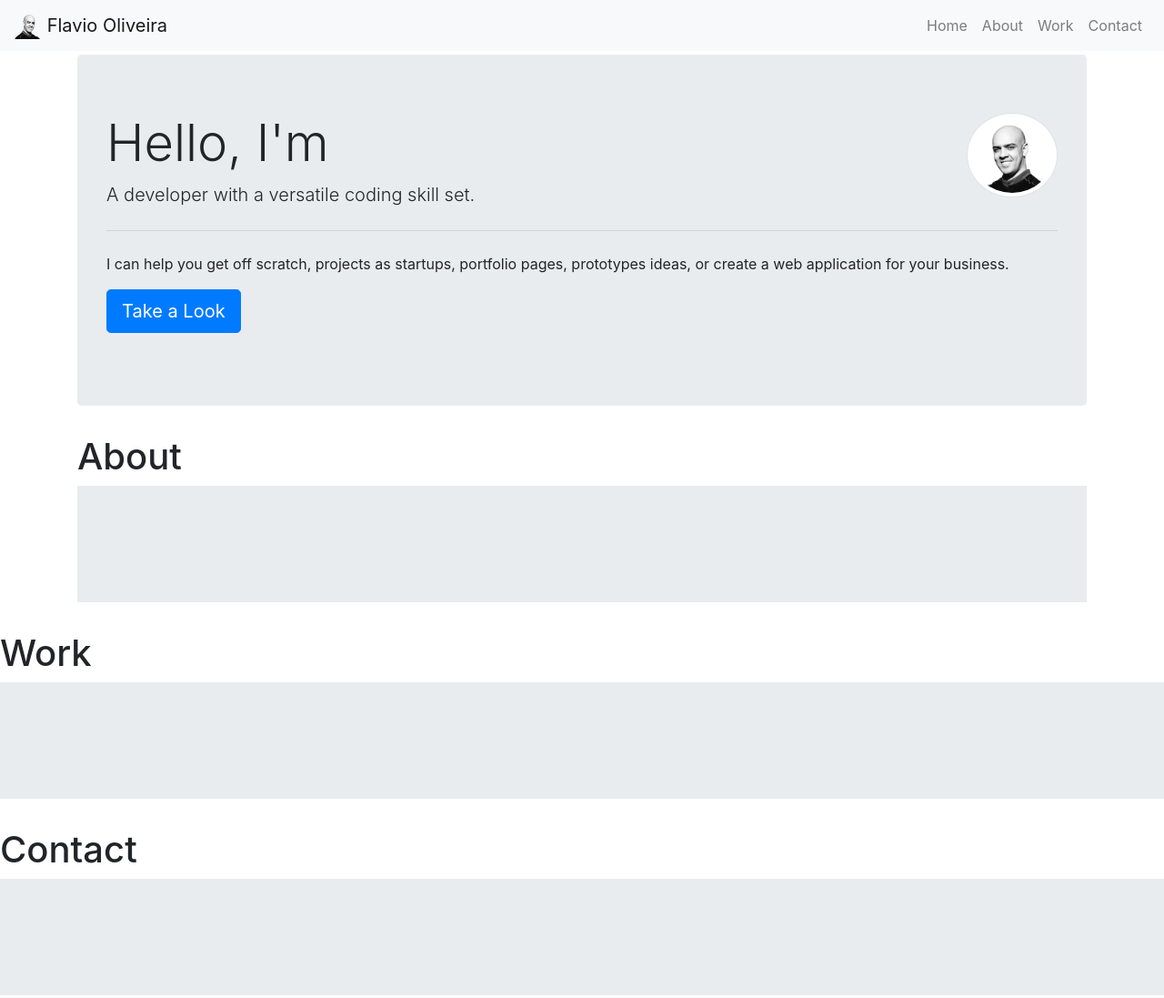
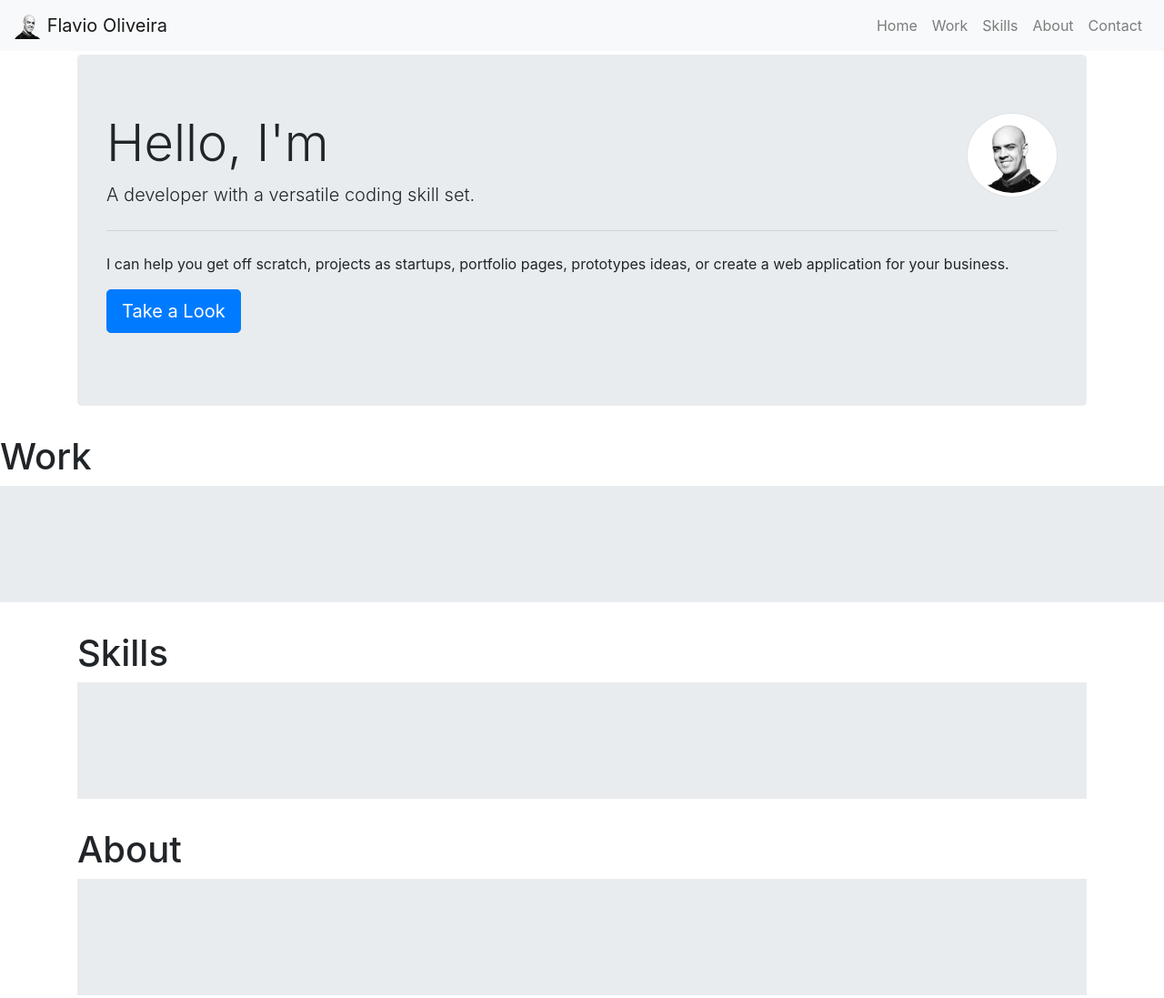
Before and after one commit to fl4viooliveira/Bootstrap-Portfolio, a plain HTML site: page index.html in a window 1280 px wide. Shown: the top 1097 px of the page at 91% size. Drawn offline with nearby package versions, Linux system fonts and the light colour scheme.

Commit message:
Add Skills section

```diff
--- a/index.html
+++ b/index.html
@@ -32,10 +32,13 @@
             <a class="nav-link" href="#hero">Home</a>
           </li>
           <li class="nav-item">
-            <a class="nav-link" href="#about">About</a>
+            <a class="nav-link" href="#work">Work</a>
           </li>
           <li class="nav-item">
-            <a class="nav-link" href="#work">Work</a>
+            <a class="nav-link" href="#skills">Skills</a>
+          </li>
+          <li class="nav-item">
+            <a class="nav-link" href="#about">About</a>
           </li>
           <li class="nav-item">
             <a class="nav-link" href="#contact">Contact</a>
@@ -59,18 +62,29 @@
     </div>
   </section>
 
-<!-- ABOUT -->
-  <section class="container about-box" id="about">
-    <h1>About</h1>
+
+<!-- WORK -->
+  <section class="work-box" id="work">
+    <h1>Work</h1>
     <div class="jumbotron jumbotron-fluid">
       <div class="container" >
       </div>
     </div>
   </section>
 
-<!-- WORK -->
-  <section class="work-box" id="work">
-    <h1>Work</h1>
+<!-- SKILLS -->
+  <section class="container about-box" id="skills">
+    <h1>Skills</h1>
+    <div class="jumbotron jumbotron-fluid">
+      <div class="container" >
+      </div>
+    </div>
+  </section>
+
+
+<!-- ABOUT -->
+  <section class="container about-box" id="about">
+    <h1>About</h1>
     <div class="jumbotron jumbotron-fluid">
       <div class="container" >
       </div>
```
